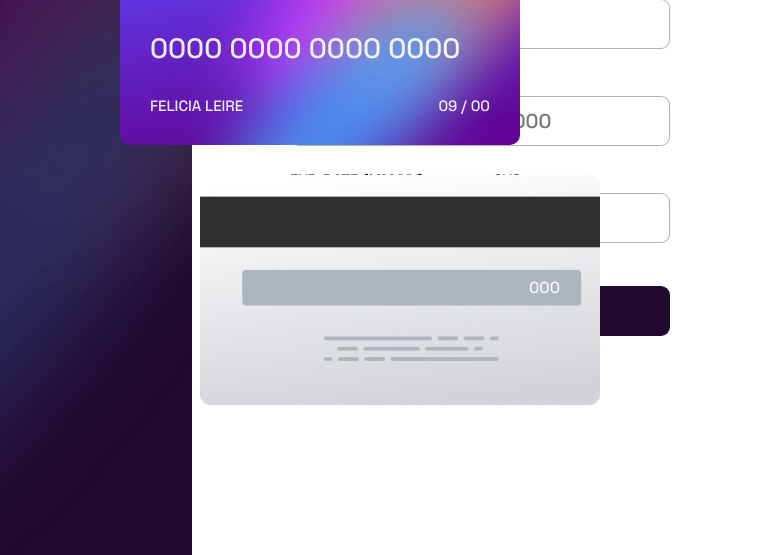
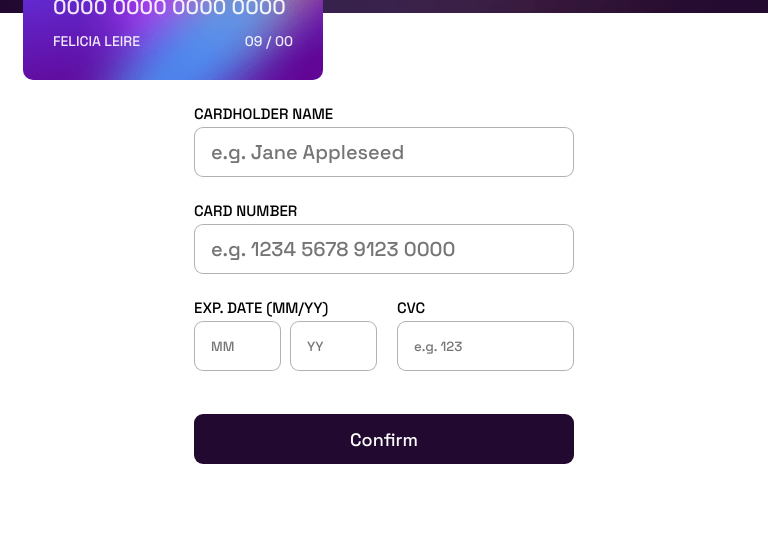
Before and after one commit to femmytedrey/Interactive-Card-Details, a plain HTML site: page index.html in a window 768 px wide. Shown: the part 245-800 px from the top of the page. Drawn offline with Linux system fonts and the light colour scheme.

Commit message:
done with the project

```diff
--- a/style.css
+++ b/style.css
@@ -12,7 +12,6 @@
 .error{
     margin-bottom: 20px;
     color: rgb(175, 0, 0);
-    /* display: none; */
 }
 
 .cardInput{
@@ -26,7 +25,6 @@
 .container{
     height: 100vh;
     width: 100%;
-    /* background: powderblue; */
     display: flex;
 
 }
@@ -116,35 +114,26 @@
 
 }
 
-
-
-
-
-
-
 .right{
     height: 100%;
     width: 75%;
     display: flex;
     justify-content: center;
     align-items: center;
+    background: white;
 
 }
 
 .formbox{
     height: auto;
     width: 420px;
-    /* background: teal; */
     display: flex;
     flex-direction: column;
     padding: 20px;
-    /* display: none; */
 }
 
 .inputlabel{
     font-size: 15px;
-
-
 }
 
 #cname{
@@ -153,14 +142,10 @@
     border-radius: 9px;
     border: 1px solid rgba(0, 0, 0, 0.3);
     font-size: 20px;
-    /* margin-bottom: 20px; */
     margin-top: 3px;
     padding-left: 16px;
     transition: border-color 0.3s;
 }
-
-
-
 #cnumber{
     width: 100%;
     height: 50px;
@@ -172,28 +157,22 @@
     padding-left: 16px;
 }
 .date{
-    /* background-color: blue; */
     height: auto;
     width: 100%;
-    /* margin-bottom: 20px; */
     display: flex;
 }
 
 .expDatebox{
     width: 50%;
-    /* background-color: powderblue; */
-
 }
 
 .datainputboxleft{
-    /* background-color: brown; */
     width: 47.5%;
 }
 .dateinputbox{
     display: flex;
     height: auto;
     width: 100%;
-    /* background: yellow; */
     justify-content: space-between;
     margin-top: 3px;
 
@@ -211,7 +190,6 @@
 }
 .cvc{
     width: 50%;
-    /* background-color: violet; */
 }
 .cvcBox{
     padding-left: 20px;
@@ -228,8 +206,7 @@
 .cvcinputbox{
     height: 50%;
     width: 100%;
-    /* border-radius: 9px;
-    padding-left: 16px; */
+
 }
 
 
@@ -245,15 +222,9 @@
     margin-top: 0px;
 }
 
-
-
-
-
-
 .thankyou{
     height: 320px;
     width: 420px;
-    /* background: teal; */
     display: flex;
     flex-direction: column;
     padding: 20px;
@@ -314,9 +285,147 @@
 }
 
 
+@media (min-width: 768px) and (max-width: 1024px) {
+
+    .container {
+        height: ;
+        width: 100%;
+        display: flex;
+    }
+
+
+    .left{
+        width: 35%;
+    }
+    .card1{
+        left: 20px;
+
+    }
+    .card2{
+        left: 50px;
+    }
+    .right{
+        height: 100%;
+        width: 65%;
+        display: flex;
+        justify-content: center;
+        align-items: center;
+
+    }
+
+
+}
 
 @media (max-width: 768px) {
     .container {
+        height: ;
+        width: 100%;
+        display: flex;
+        flex-direction: column;
+    }
+    .left{
+        height: 380px;
+        width: 100%;
+        background-image: url(images/bg-main-mobile.png);
+        background-repeat: no-repeat;
+        background-size: cover;
+        position: relative;
+    }
+
+    .right{
+        height: 100%;
+        width: 100%;
+        display: flex;
+        justify-content: center;
+        align-items: center;
 
     }
+    .card1{
+        background-image: url(images/bg-card-front.png);
+        background-repeat: no-repeat;
+        background-size: cover;
+        height: 175px;
+        width: 300px;
+        border-radius: 10px;
+        position: absolute;
+        top: 150px;
+        left: 23px;
+        display: flex;
+        flex-direction: column;
+        padding: 30px;
+        z-index: 2;
+    }
+    .card2{
+        background-image: url(images/bg-card-back.png);
+        background-repeat: no-repeat;
+        background-size: cover;
+        height: 175px;
+        width: 300px;
+        border-radius: 10px;
+        position: absolute;
+        top: 53px;
+        left: 70px;
+        padding-top: 75px;
+        padding-left: 55px;
+        padding-right: 25px;
+        display: flex;
+        justify-content: flex-end;
+        color: rgba(255, 255, 255, 0.9);
+
+    }
+    .cardNumber{
+        font-size: 21px;
+    }
+    .info{
+        font-size: 14px;
+    }
   }
+
+  @media (width: 768px) and (height: 1024px) and (orientation: portrait) {
+
+    .formbox{
+        width: 85%;
+    }
+
+
+    .card1{
+        background-image: url(images/bg-card-front.png);
+        background-repeat: no-repeat;
+        background-size: cover;
+        height: 230px;
+        width: 400px;
+        border-radius: 10px;
+        position: absolute;
+        top: 180px;
+        left: 100px;
+        display: flex;
+        flex-direction: column;
+        padding: 30px;
+        z-index: 2;
+    }
+    .card2{
+        background-image: url(images/bg-card-back.png);
+        background-repeat: no-repeat;
+        background-size: cover;
+        height: 230px;
+        width: 400px;
+        border-radius: 10px;
+        position: absolute;
+        top: 53px;
+        left: 230px;
+        padding-top: 105px;
+        padding-left: 55px;
+        padding-right: 40px;
+        display: flex;
+        justify-content: flex-end;
+        color: rgba(255, 255, 255, 0.9);
+
+    }
+
+    .cardNumber{
+        font-size: 29px;
+    }
+    .info{
+        font-size: 18px;
+    }
+  }
```
Also changed, not shown: design/Desktop.jpeg (added), design/Tablet.jpeg (added), design/mobile.jpeg (added).
